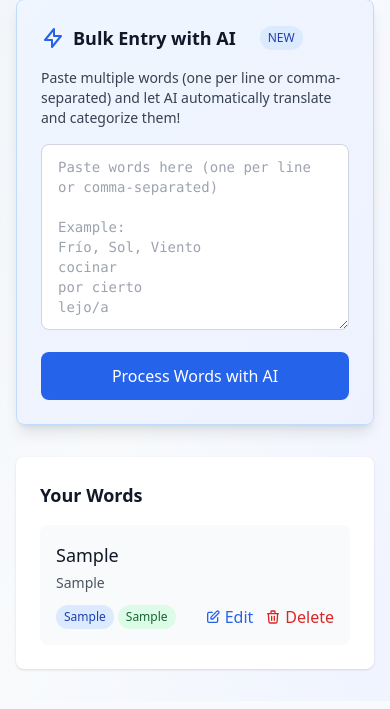
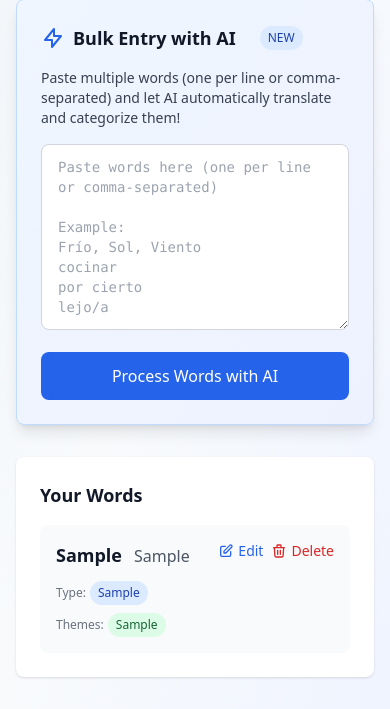
Before and after one commit to abbat37/spanish-vocab, a Flask app: page /v2/create in a window 390 px wide; the page is wider, and only the part inside the window is pictured. Shown: the part 233-942 px from the top of that part. Before the commit the page ends 904 px from the top of that part, so only its background shows below. Run offline with Flask 3, Linux system fonts and the light colour scheme; a user stored in the database is signed in; tables that the repository leaves empty hold one stand-in row (values such as "Sample post"); style sheets or scripts are compiled from the project's sources.

Commit message:
refactor: Simplify to single card layout for all screen sizes
- Removed table layout entirely
- Single card-based design works on both mobile and desktop
- Improved visual hierarchy:
  * Spanish and English on same line with better spacing
  * Type and themes separated with labels ("Type:", "Themes:")
  * Actions aligned to the right
- Better spacing eliminates large gaps in center
- Added hover effect on cards (bg-gray-100)
- All screen sizes use same consistent layout

Co-Authored-By: Claude Sonnet 4.5 <noreply@anthropic.com>

```diff
--- a/app/v2/templates/v2/create.html
+++ b/app/v2/templates/v2/create.html
@@ -52,93 +52,53 @@
         <h2 class="text-lg font-semibold text-gray-900 mb-4">Your Words</h2>
 
         {% if words %}
-        <!-- Mobile: Card-based layout -->
-        <div class="space-y-3 sm:hidden">
+        <!-- Card-based layout for all screen sizes -->
+        <div class="space-y-3">
             {% for word in words %}
-            <div class="bg-gray-50 rounded-lg p-4">
-                <div class="flex justify-between items-start mb-2">
-                    <div class="flex-1">
-                        <p class="font-medium text-gray-900 text-lg">{{ word.spanish }}</p>
-                        <p class="text-sm text-gray-600 mt-1">{{ word.english }}</p>
+            <div class="bg-gray-50 rounded-lg p-4 hover:bg-gray-100 transition">
+                <div class="flex items-start justify-between">
+                    <!-- Left: Word content -->
+                    <div class="flex-1 min-w-0 pr-4">
+                        <div class="flex items-baseline gap-3 mb-1">
+                            <p class="font-semibold text-gray-900 text-lg">{{ word.spanish }}</p>
+                            <p class="text-gray-600">{{ word.english }}</p>
+                        </div>
+
+                        <div class="flex flex-wrap gap-2 mt-3">
+                            <!-- Type badge -->
+                            <div class="flex items-center gap-1">
+                                <span class="text-xs text-gray-500 font-medium">Type:</span>
+                                <span class="text-xs bg-blue-100 text-blue-800 px-2 py-1 rounded-full font-medium">{{ word.word_type }}</span>
+                            </div>
+
+                            <!-- Theme badges -->
+                            <div class="flex items-center gap-1 flex-wrap">
+                                <span class="text-xs text-gray-500 font-medium">Themes:</span>
+                                {% for theme in word.themes.split(',') %}
+                                <span class="text-xs bg-green-100 text-green-800 px-2 py-1 rounded-full font-medium">{{ theme }}</span>
+                                {% endfor %}
+                            </div>
+                        </div>
                     </div>
-                </div>
-                <div class="flex items-center justify-between mt-3">
-                    <div class="flex flex-wrap gap-1">
-                        <span class="text-xs bg-blue-100 text-blue-800 px-2 py-1 rounded-full font-medium">{{ word.word_type }}</span>
-                        {% for theme in word.themes.split(',') %}
-                        <span class="text-xs bg-green-100 text-green-800 px-2 py-1 rounded-full font-medium">{{ theme }}</span>
-                        {% endfor %}
-                    </div>
-                    <div class="flex space-x-3 ml-3">
-                        <button class="text-blue-600 hover:text-blue-800 flex items-center">
+
+                    <!-- Right: Actions -->
+                    <div class="flex space-x-2 flex-shrink-0">
+                        <button class="text-blue-600 hover:text-blue-800 flex items-center transition">
                             <svg class="w-4 h-4 mr-1" fill="none" stroke="currentColor" viewBox="0 0 24 24">
                                 <path stroke-linecap="round" stroke-linejoin="round" stroke-width="2" d="M11 5H6a2 2 0 00-2 2v11a2 2 0 002 2h11a2 2 0 002-2v-5m-1.414-9.414a2 2 0 112.828 2.828L11.828 15H9v-2.828l8.586-8.586z" />
                             </svg>
-                            Edit
+                            <span class="text-sm font-medium">Edit</span>
                         </button>
-                        <button class="text-red-600 hover:text-red-800 flex items-center">
+                        <button class="text-red-600 hover:text-red-800 flex items-center transition">
                             <svg class="w-4 h-4 mr-1" fill="none" stroke="currentColor" viewBox="0 0 24 24">
                                 <path stroke-linecap="round" stroke-linejoin="round" stroke-width="2" d="M19 7l-.867 12.142A2 2 0 0116.138 21H7.862a2 2 0 01-1.995-1.858L5 7m5 4v6m4-6v6m1-10V4a1 1 0 00-1-1h-4a1 1 0 00-1 1v3M4 7h16" />
                             </svg>
-                            Delete
+                            <span class="text-sm font-medium">Delete</span>
                         </button>
                     </div>
                 </div>
             </div>
             {% endfor %}
-        </div>
-
-        <!-- Desktop: Table layout -->
-        <div class="hidden sm:block overflow-x-auto">
-            <table class="min-w-full divide-y divide-gray-200">
-                <thead class="bg-gray-50">
-                    <tr>
-                        <th class="px-6 py-3 text-left text-xs font-medium text-gray-500 uppercase tracking-wider">Spanish</th>
-                        <th class="px-6 py-3 text-left text-xs font-medium text-gray-500 uppercase tracking-wider">English</th>
-                        <th class="px-6 py-3 text-left text-xs font-medium text-gray-500 uppercase tracking-wider">Type</th>
-                        <th class="px-6 py-3 text-left text-xs font-medium text-gray-500 uppercase tracking-wider">Themes</th>
-                        <th class="px-6 py-3 text-left text-xs font-medium text-gray-500 uppercase tracking-wider">Actions</th>
-                    </tr>
-                </thead>
-                <tbody class="bg-white divide-y divide-gray-200">
-                    {% for word in words %}
-                    <tr class="hover:bg-gray-50">
-                        <td class="px-6 py-4 whitespace-nowrap">
-                            <p class="font-medium text-gray-900">{{ word.spanish }}</p>
-                        </td>
-                        <td class="px-6 py-4 whitespace-nowrap">
-                            <p class="text-sm text-gray-600">{{ word.english }}</p>
-                        </td>
-                        <td class="px-6 py-4 whitespace-nowrap">
-                            <span class="text-xs bg-blue-100 text-blue-800 px-2 py-1 rounded-full font-medium">{{ word.word_type }}</span>
-                        </td>
-                        <td class="px-6 py-4">
-                            <div class="flex flex-wrap gap-1">
-                                {% for theme in word.themes.split(',') %}
-                                <span class="text-xs bg-green-100 text-green-800 px-2 py-1 rounded-full font-medium">{{ theme }}</span>
-                                {% endfor %}
-                            </div>
-                        </td>
-                        <td class="px-6 py-4 whitespace-nowrap text-sm">
-                            <div class="flex space-x-3">
-                                <button class="text-blue-600 hover:text-blue-800 flex items-center">
-                                    <svg class="w-4 h-4 mr-1" fill="none" stroke="currentColor" viewBox="0 0 24 24">
-                                        <path stroke-linecap="round" stroke-linejoin="round" stroke-width="2" d="M11 5H6a2 2 0 00-2 2v11a2 2 0 002 2h11a2 2 0 002-2v-5m-1.414-9.414a2 2 0 112.828 2.828L11.828 15H9v-2.828l8.586-8.586z" />
-                                    </svg>
-                                    Edit
-                                </button>
-                                <button class="text-red-600 hover:text-red-800 flex items-center">
-                                    <svg class="w-4 h-4 mr-1" fill="none" stroke="currentColor" viewBox="0 0 24 24">
-                                        <path stroke-linecap="round" stroke-linejoin="round" stroke-width="2" d="M19 7l-.867 12.142A2 2 0 0116.138 21H7.862a2 2 0 01-1.995-1.858L5 7m5 4v6m4-6v6m1-10V4a1 1 0 00-1-1h-4a1 1 0 00-1 1v3M4 7h16" />
-                                    </svg>
-                                    Delete
-                                </button>
-                            </div>
-                        </td>
-                    </tr>
-                    {% endfor %}
-                </tbody>
-            </table>
         </div>
         {% else %}
         <div class="text-center py-12">
```
